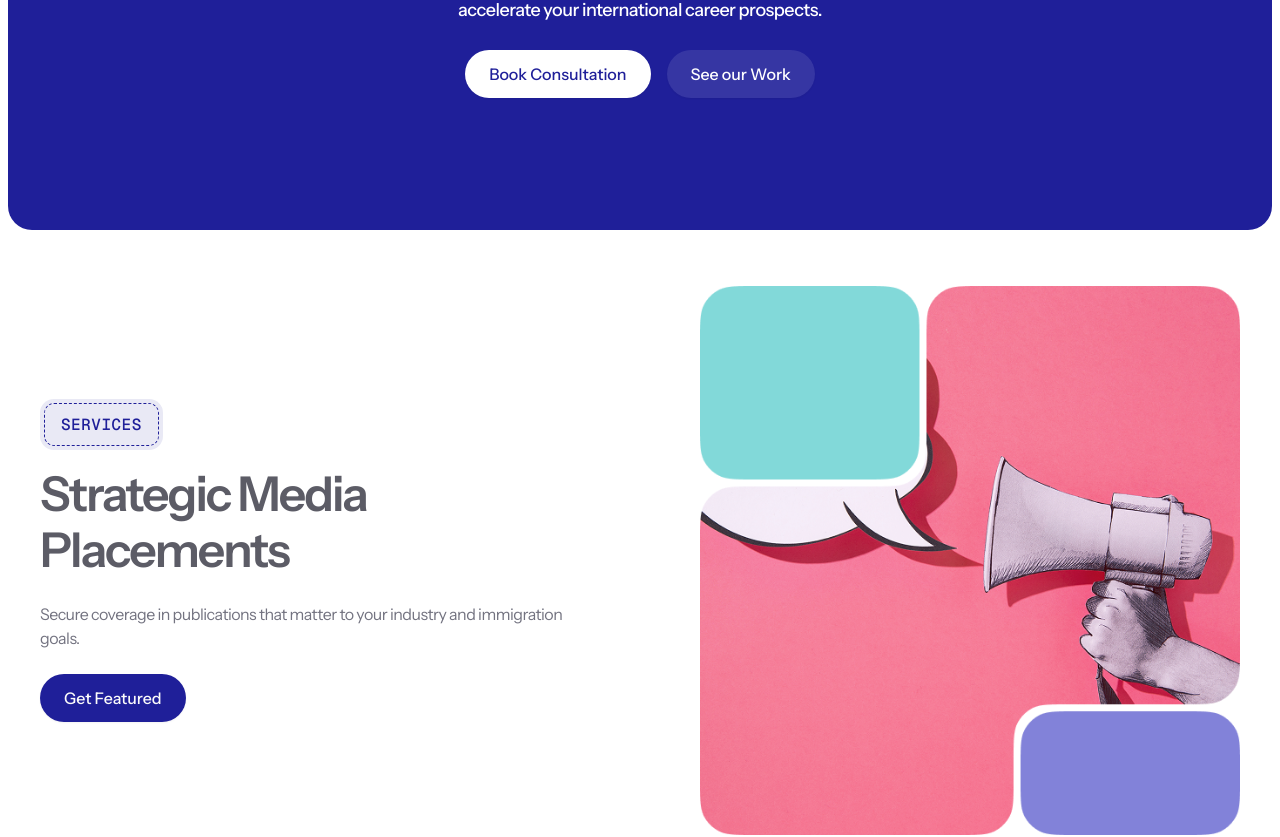
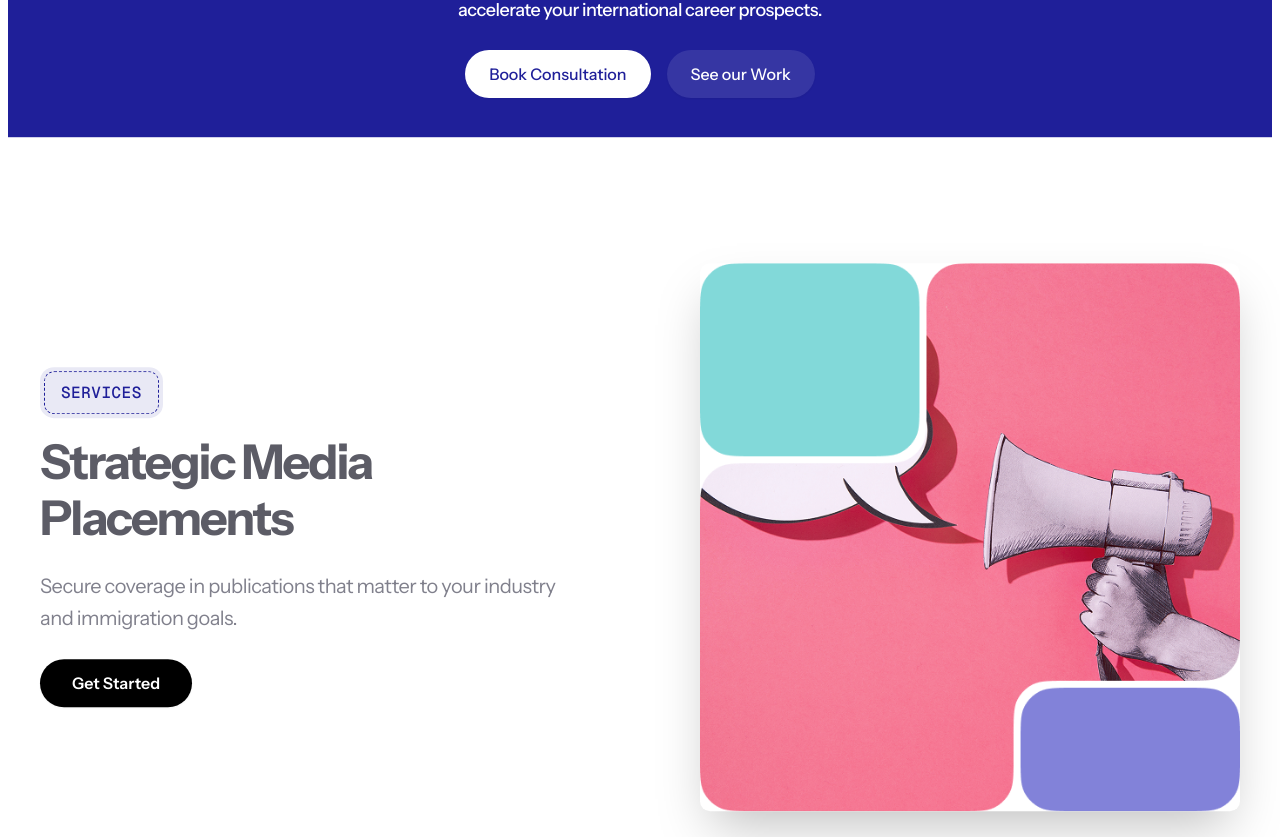
Before and after one commit to kingbary/cinnamon, a Next.js app: page / in a window 1280 px wide. Shown: the part 578-1415 px from the top of the page. Built offline with nearby package versions, Linux system fonts and the light colour scheme.

Commit message:
feat: animate service section

```diff
--- a/components/home/services-section.tsx
+++ b/components/home/services-section.tsx
@@ -1,25 +1,90 @@
-import React from 'react'
+"use client"
+import { useScroll, useTransform, motion } from 'framer-motion'
+import { useRef } from 'react'
 import Container from '../universal/container'
 import SectionTitle from '../universal/section-title'
 import { Button } from '../ui/button'
 import Image from 'next/image'
 
 export default function ServicesSection() {
+    const containerRef = useRef(null)
+    const { scrollYProgress } = useScroll({
+        target: containerRef,
+        offset: ["start start", "end end"]
+    })
+
+    const services = [
+        {
+            title: "Strategic Media Placements",
+            description: "Secure coverage in publications that matter to your industry and immigration goals.",
+            image: '/images/services-section-img.png'
+        },
+        {
+            title: "Thought Leadership Positioning",
+            description: "Build authority through expert commentary and industry insights that highlight your perspective.",
+            image: '/images/services-section-img.png'
+        },
+        {
+            title: "Global Recognition Strategy",
+            description: "Develop international visibility that strengthens your career growth and supports immigration goals.",
+            image: '/images/services-section-img.png'
+        },
+        {
+            title: "Expert Speaker Placement",
+            description: "Access our network of industry experts and global professionals for conferences, panels, and corporate events.",
+            image: '/images/services-section-img.png'
+        },
+    ]
+
+    const sectionHeight = 1 / services.length
+
+    const yTransform0 = useTransform(scrollYProgress, [0 * sectionHeight, 1 * sectionHeight], [0, -100])
+    const yTransform1 = useTransform(scrollYProgress, [1 * sectionHeight, 2 * sectionHeight], [0, -100])
+    const yTransform2 = useTransform(scrollYProgress, [2 * sectionHeight, 3 * sectionHeight], [0, -100])
+    const yTransform3 = useTransform(scrollYProgress, [3 * sectionHeight, 4 * sectionHeight], [0, -100])
+
+    const yTransforms = [yTransform0, yTransform1, yTransform2, yTransform3]
+
     return (
+        <div ref={containerRef} className="relative" style={{ height: `${services.length * 100}vh` }}>
+            {services.map((service, index) => (
+                <motion.div
+                    key={index}
+                    className="sticky top-0 h-screen w-full flex items-center bg-white"
+                    style={{
+                        y: yTransforms[index],
+                        zIndex: services.length
+                    }}
+                >
                     <Container className='pt-8 pb-16 mt-8 px-0'>
                         <div className='w-full flex flex-col justify-between items-center gap-8 md:flex-row lg:gap-[120px]'>
-                <div className='w-full'>
+                            <div className='w-full text-black'>
                                 <SectionTitle text="services" />
                                 <div className='flex flex-col gap-6 mt-4'>
-                        <h2>Strategic Media Placements</h2>
-                        <p>Secure coverage in publications that matter to your industry and immigration goals.</p>
-                        <Button className='w-fit'>Get Featured</Button>
+                                    <h2 className='text-4xl md:text-5xl font-bold leading-tight'>
+                                        {service.title}
+                                    </h2>
+                                    <p className='text-lg md:text-xl opacity-90 leading-relaxed'>
+                                        {service.description}
+                                    </p>
+                                    <Button className='w-fit bg-black text-white hover:bg-gray-800 font-semibold px-8 py-3'>
+                                        Get Started
+                                    </Button>
                                 </div>
                             </div>
                             <div className='w-full'>
-                    <Image src={'/images/services-section-img.png'} className='w-full' width={620} height={630} alt='cinnamon website - services image' />
+                                <Image
+                                    src={service.image}
+                                    className='w-full rounded-lg shadow-2xl'
+                                    width={620}
+                                    height={630}
+                                    alt={`${service.title} - service illustration`}
+                                />
                             </div>
                         </div>
                     </Container>
+                </motion.div>
+            ))}
+        </div>
     )
 }
--- a/package.json
+++ b/package.json
@@ -20,6 +20,7 @@
     "class-variance-authority": "^0.7.1",
     "clsx": "^2.1.1",
     "lucide-react": "^0.515.0",
+    "motion": "^12.23.12",
     "next": "15.3.3",
     "next-sanity": "^9.12.0",
     "react": "^19.0.0",
```
Also changed, not shown: 1 other file (tests, documents, lock files or other folders). Lines whose indentation alone changed are shown as unchanged.
